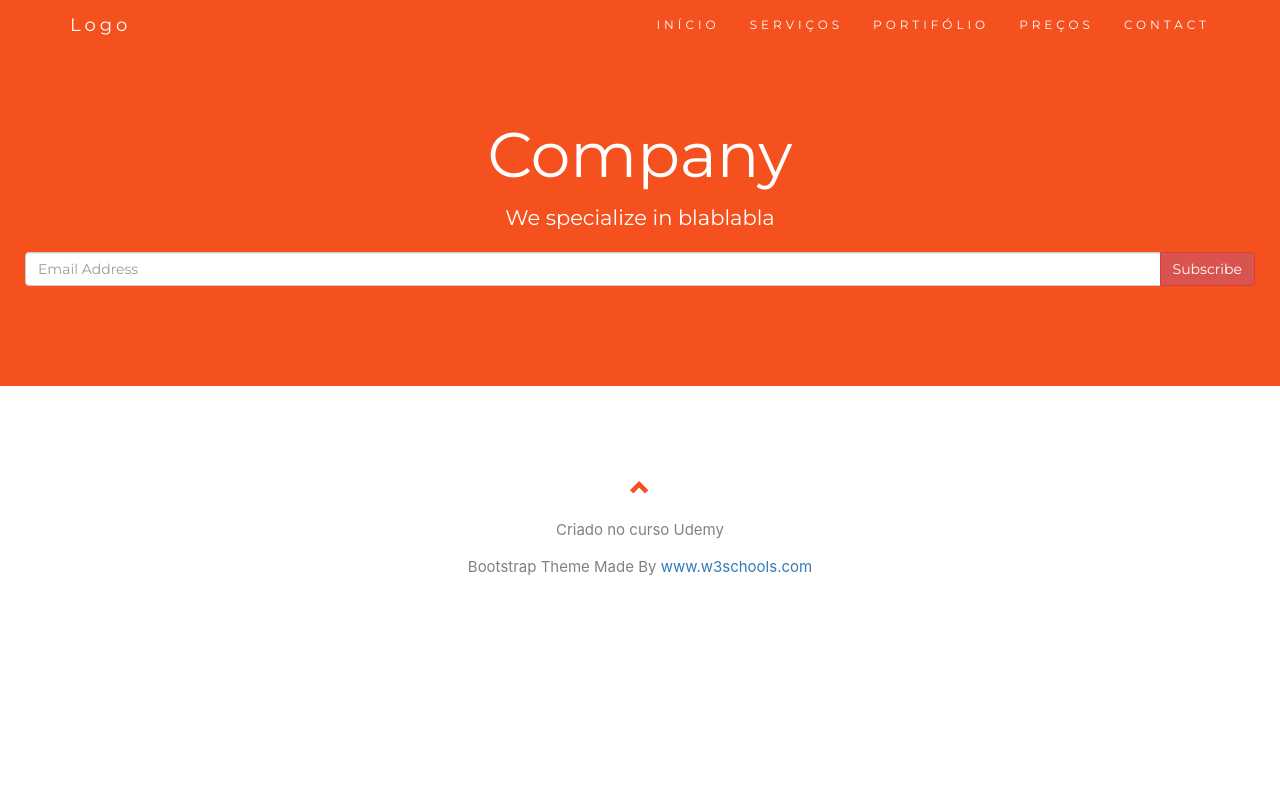
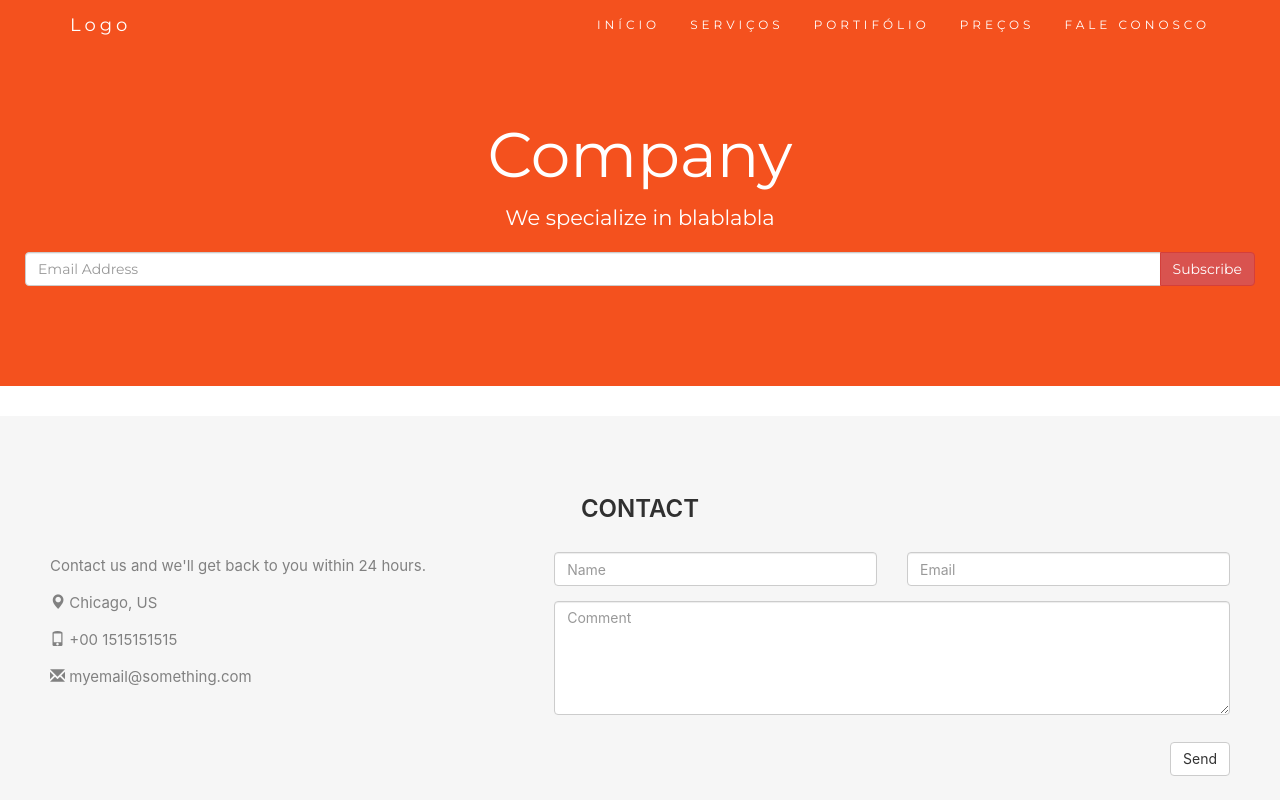
Before and after one commit to desenv-marcelo-silva/react-udemy-1, a React (Create React App) app: page /contato in a window 1280 px wide. Shown: the top 800 px of the page. Built offline with nearby package versions, Linux system fonts and the light colour scheme.

Commit message:
Criação do componente contato.
Criação do menu 'Fale conosco' para o formulário de contato.

```diff
--- a/src/App.js
+++ b/src/App.js
@@ -8,6 +8,7 @@
 import Servicos from './componentes/servicos';
 import Portifolio from './componentes/portifolio';
 import Precos from './componentes/precos';
+import Contato from './componentes/contato';
 
 class App extends Component {
   render() {
@@ -20,6 +21,7 @@
           <Route path="/services" component={Servicos} />
           <Route path="/portifolio" component={Portifolio} />
           <Route path="/precos" component={Precos} />
+          <Route path="/contato" component={Contato} />
 
           <Rodape />
         </div>
--- a/src/componentes/cabecalho.js
+++ b/src/componentes/cabecalho.js
@@ -1,6 +1,5 @@
 import React from 'react';
 import { Link } from 'react-router-dom';
-
 
 const Cabecalho = props => {
     return (
@@ -27,7 +26,7 @@
                             <span className='icon-bar'></span>
                             <span className='icon-bar'></span>
                         </button>
-                        <a className='navbar-brand' href='#myPage'>Logo</a>
+                        <Link className='navbar-brand' to='/'>Logo</Link>
                     </div>
                     <div className='collapse navbar-collapse' id='myNavbar'>
                         <ul className='nav navbar-nav navbar-right'>
@@ -35,7 +34,7 @@
                             <li><Link to='/servicos'>SERVIÇOS</Link></li>
                             <li><Link to='/portifolio'>PORTIFÓLIO</Link></li>
                             <li><Link to='/precos'>PREÇOS</Link></li>
-                            <li><a href='#contact'>CONTACT</a></li>
+                            <li><Link to='/contato'>FALE CONOSCO</Link></li>
                         </ul>
                     </div>
                 </div>
--- /dev/null
+++ b/src/componentes/contato.js
@@ -0,0 +1,40 @@
+import React from 'react'
+
+const Contato = props => {
+    return (
+        <div>
+            <div id='contact' className='container-fluid bg-grey'>
+                <h2 className='text-center'>CONTACT</h2>
+                <div className='row'>
+                    <div className='col-sm-5'>
+                        <p>Contact us and we'll get back to you within 24 hours.</p>
+                        <p><span className='glyphicon glyphicon-map-marker'></span> Chicago, US</p>
+                        <p><span className='glyphicon glyphicon-phone'></span> +00 1515151515</p>
+                        <p><span className='glyphicon glyphicon-envelope'></span> myemail@something.com</p>
+                    </div>
+                    <div className='col-sm-7 '>
+                        <div className='row'>
+                            <div className='col-sm-6 form-group'>
+                                <input className='form-control' id='name' name='name' placeholder='Name' type='text' required />
+                            </div>
+                            <div className='col-sm-6 form-group'>
+                                <input className='form-control' id='email' name='email' placeholder='Email' type='email' required />
+                            </div>
+                        </div>
+                        <textarea className='form-control' id='comments' name='comments' placeholder='Comment' rows='5'></textarea><br />
+                        <div className='row'>
+                            <div className='col-sm-12 form-group'>
+                                <button className='btn btn-default pull-right' type='submit'>Send</button>
+                            </div>
+                        </div>
+                    </div>
+                </div>
+            </div>
+
+            {/* Image of location/map */}
+            <img src='/w3images/map.jpg' alt="mapa" className='w3-image w3-greyscale-min' />
+        </div>
+    )
+}
+
+export default Contato
```
Also changed, not shown: src/site.js (+0 -33 lines).
